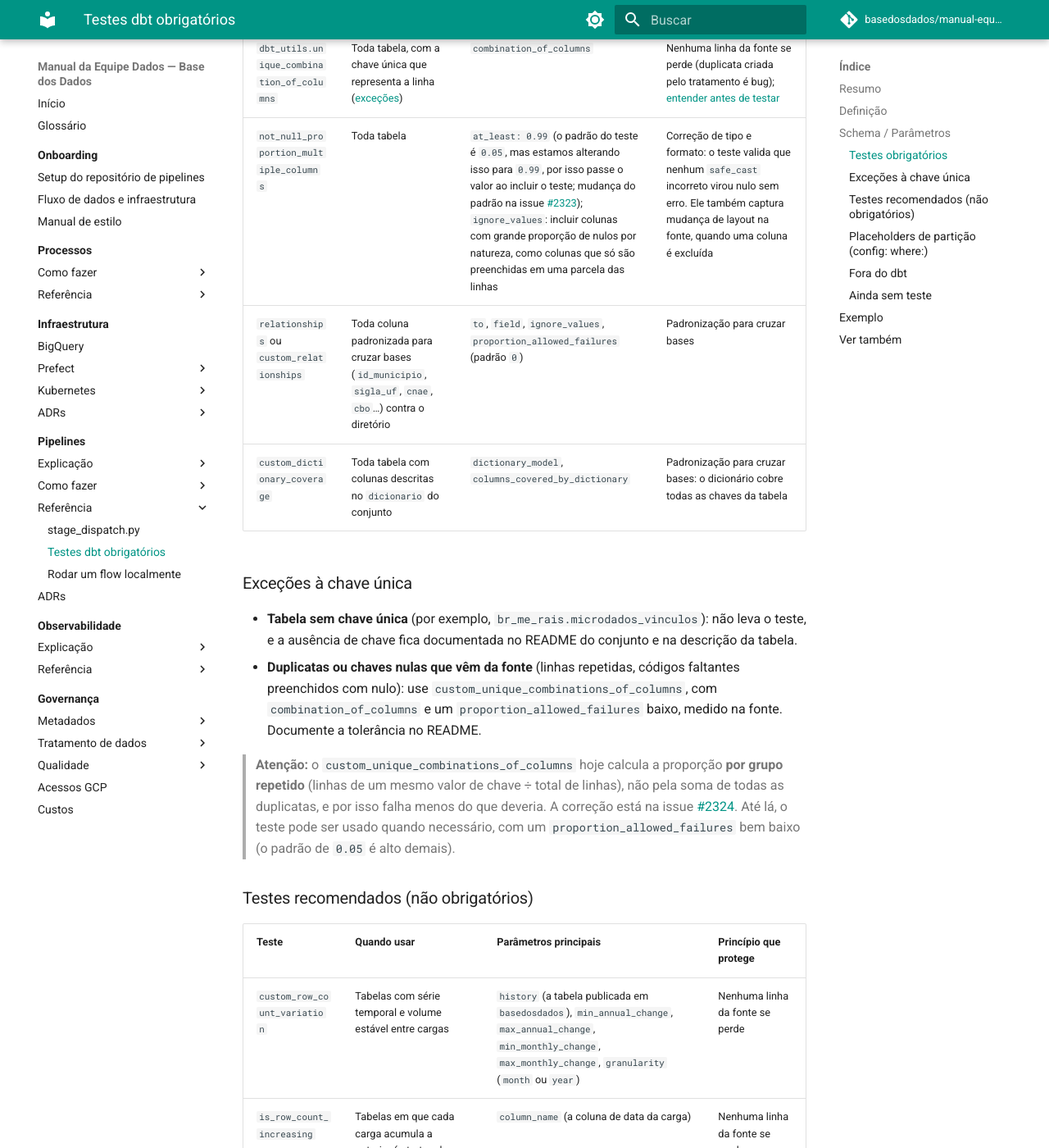
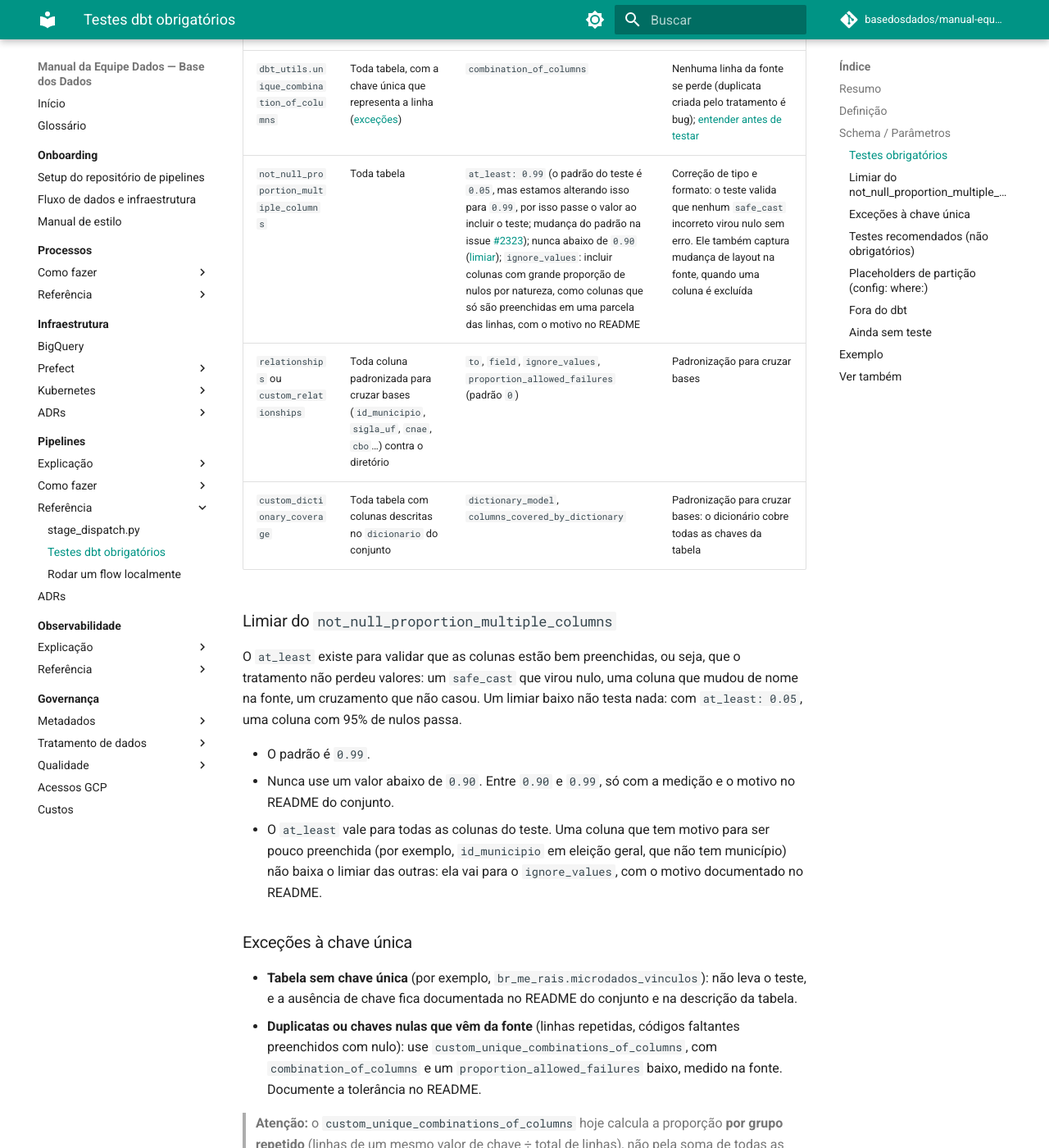
Before and after one commit to basedosdados/manual-equipe-dados, an MkDocs documentation site: the page built from docs/pipelines/referencia/testes-dbt-obrigatorios.md, in a window 1280 px wide and 1400 px high, scrolled down 1275 px. Shown: the whole window at 82% size. Built offline with MkDocs 1.6.1 and Material for MkDocs 9.7.7, drawn with Linux system fonts in a browser that asks for light colours; comment, search, counter and statistics services are not loaded; some of the changed text lies outside the part shown.

Commit message:
docs: at_least do not_null_proportion nunca abaixo de 0.90

```diff
--- a/docs/pipelines/referencia/testes-dbt-obrigatorios.md
+++ b/docs/pipelines/referencia/testes-dbt-obrigatorios.md
@@ -35,7 +35,8 @@ Regras para todos os testes:
 - **Limiares medidos e justificados.** Os valores padrão são `at_least: 0.99` e
   `proportion_allowed_failures: 0`. Um valor mais tolerante só entra depois de medir a proporção
   real, com a medição e o motivo pelo qual é aceitável tolerar aquelas falhas registrados no
-  README do conjunto.
+  README do conjunto. No `at_least`, o valor nunca fica abaixo de `0.90`
+  ([limiar do `not_null_proportion_multiple_columns`](#limiar-do-not_null_proportion_multiple_columns)).
 
 ## Schema / Parâmetros
 
@@ -44,9 +45,23 @@ Regras para todos os testes:
 | Teste | Aplica em | Parâmetros principais | Princípio que protege |
 |---|---|---|---|
 | `dbt_utils.unique_combination_of_columns` | Toda tabela, com a chave única que representa a linha ([exceções](#excecoes-a-chave-unica)) | `combination_of_columns` | Nenhuma linha da fonte se perde (duplicata criada pelo tratamento é bug); [entender antes de testar](../../governanca/tratamento-de-dados/referencia/praticas-de-tratamento.md) |
-| `not_null_proportion_multiple_columns` | Toda tabela | `at_least: 0.99` (o padrão do teste é `0.05`, mas estamos alterando isso para `0.99`, por isso passe o valor ao incluir o teste; mudança do padrão na issue [#2323](https://github.com/basedosdados/pipelines/issues/2323)); `ignore_values`: incluir colunas com grande proporção de nulos por natureza, como colunas que só são preenchidas em uma parcela das linhas | Correção de tipo e formato: o teste valida que nenhum `safe_cast` incorreto virou nulo sem erro. Ele também captura mudança de layout na fonte, quando uma coluna é excluída |
+| `not_null_proportion_multiple_columns` | Toda tabela | `at_least: 0.99` (o padrão do teste é `0.05`, mas estamos alterando isso para `0.99`, por isso passe o valor ao incluir o teste; mudança do padrão na issue [#2323](https://github.com/basedosdados/pipelines/issues/2323)); nunca abaixo de `0.90` ([limiar](#limiar-do-not_null_proportion_multiple_columns)); `ignore_values`: incluir colunas com grande proporção de nulos por natureza, como colunas que só são preenchidas em uma parcela das linhas, com o motivo no README | Correção de tipo e formato: o teste valida que nenhum `safe_cast` incorreto virou nulo sem erro. Ele também captura mudança de layout na fonte, quando uma coluna é excluída |
 | `relationships` ou `custom_relationships` | Toda coluna padronizada para cruzar bases (`id_municipio`, `sigla_uf`, `cnae`, `cbo`…) contra o diretório | `to`, `field`, `ignore_values`, `proportion_allowed_failures` (padrão `0`) | Padronização para cruzar bases |
 | `custom_dictionary_coverage` | Toda tabela com colunas descritas no `dicionario` do conjunto | `dictionary_model`, `columns_covered_by_dictionary` | Padronização para cruzar bases: o dicionário cobre todas as chaves da tabela |
+
+### Limiar do `not_null_proportion_multiple_columns`
+
+O `at_least` existe para validar que as colunas estão bem preenchidas, ou seja, que o tratamento
+não perdeu valores: um `safe_cast` que virou nulo, uma coluna que mudou de nome na fonte, um
+cruzamento que não casou. Um limiar baixo não testa nada: com `at_least: 0.05`, uma coluna com 95%
+de nulos passa.
+
+- O padrão é `0.99`.
+- Nunca use um valor abaixo de `0.90`. Entre `0.90` e `0.99`, só com a medição e o motivo no README
+  do conjunto.
+- O `at_least` vale para todas as colunas do teste. Uma coluna que tem motivo para ser pouco
+  preenchida (por exemplo, `id_municipio` em eleição geral, que não tem município) não baixa o
+  limiar das outras: ela vai para o `ignore_values`, com o motivo documentado no README.
 
 ### Exceções à chave única
 
```
Also changed, not shown: docs/index.md (+1 -1 lines), docs/processos/como-fazer/revisar-pr.md (+3 -1 lines).
